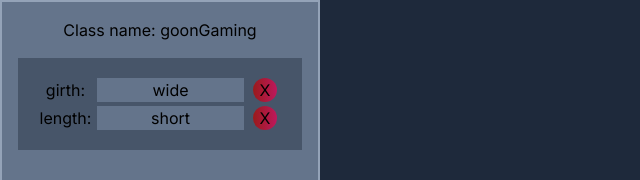
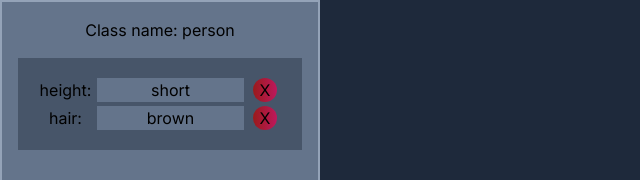
Before and after one commit to GestebanFalcon/yciClassCodeBlocks, a Next.js app: page / in a window 1280 px wide. Shown: the top 180 px of the page, without its empty margins (0-640 px from the left). Built offline with nearby package versions, Linux system fonts and the light colour scheme.

Commit message:
Updated Directory Layout to include site and server actions

```diff
--- a/src/app/page.tsx
+++ b/src/app/(site)/page.tsx
@@ -3,7 +3,8 @@ import ClassBar from "@/components/maker/classBar/classBar";
 import { useState } from "react";
 
 export default function Home() {
-  const [jawn, setJawn] = useState({name: 'goonGaming', attributes: [{name: 'girth', value: 'wide'}, {name: 'length', value: 'short'}], methods: []});
+  //test
+  const [jawn, setJawn] = useState({name: 'person', attributes: [{name: 'height', value: 'short'}, {name: 'hair', value: 'brown'}], methods: []});
 
   return (
     <>
```
Also changed, not shown: src/app/(site)/globals.css (renamed from src/app/globals.css), src/app/(site)/layout.tsx (renamed from src/app/layout.tsx).
